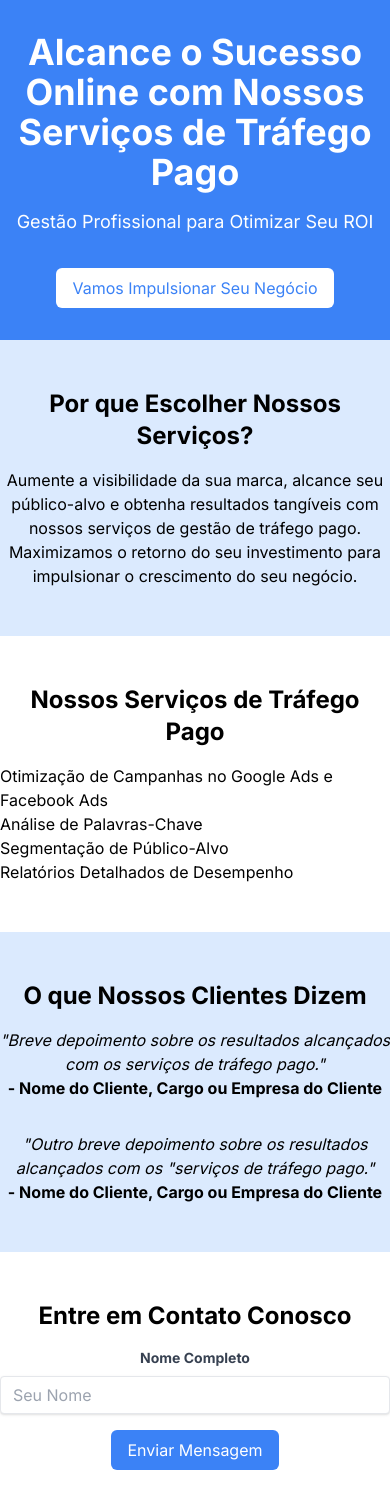
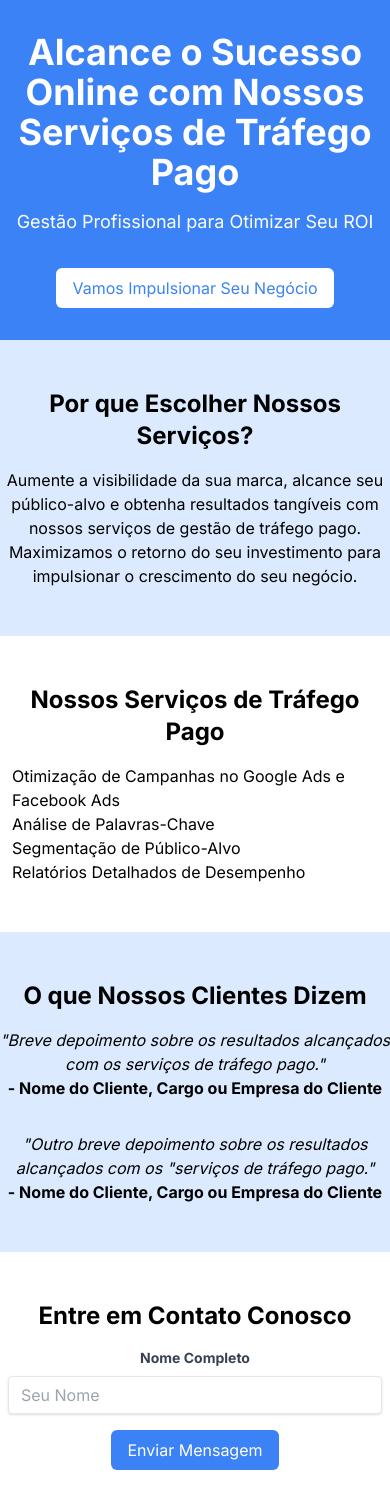
Before and after one commit to leonardocintra/landingpage, a Next.js app: page / in a window 390 px wide. Shown: the top 1508 px of the page. Built offline with nearby package versions, Linux system fonts and the light colour scheme.

Commit message:
🐞 fix: mobile

```diff
--- a/src/app/components/ContactForm.tsx
+++ b/src/app/components/ContactForm.tsx
@@ -1,6 +1,6 @@
 export default function ContactForm() {
   return (
-    <section className="bg-white py-12 text-center">
+    <section className="bg-white py-12 px-2 text-center">
       <h2 className="text-2xl font-bold">Entre em Contato Conosco</h2>
       <form className="mt-4 max-w-md mx-auto">
         {/* Campos do formulário */}
--- a/src/app/components/ServicesSection.tsx
+++ b/src/app/components/ServicesSection.tsx
@@ -1,6 +1,6 @@
 export default function ServicesSection() {
   return (
-    <section className="bg-white py-12 text-center">
+    <section className="bg-white py-12 text-center px-3">
       <h2 className="text-2xl font-bold">Nossos Serviços de Tráfego Pago</h2>
       <ul className="mt-4 list-disc text-left max-w-2xl mx-auto">
         <li>Otimização de Campanhas no Google Ads e Facebook Ads</li>
```
